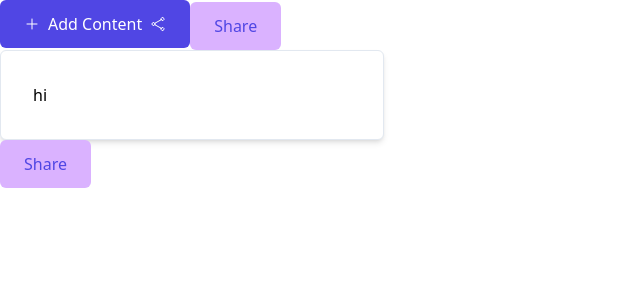
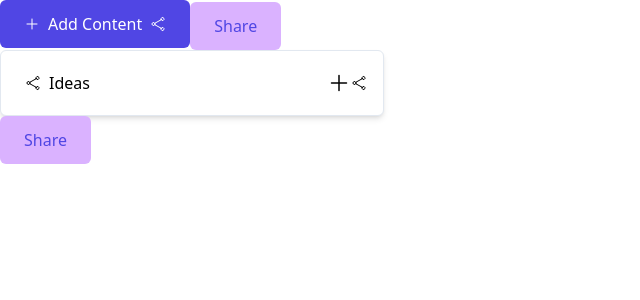
Before and after one commit to Aniiket-Singh/Brainlinks, a React (Vite) app in the folder brainlinks-fe/: page / in a window 1280 px wide. Shown: the top 300 px of the page, without its empty margins (0-640 px from the left). Built offline with nearby package versions, Linux system fonts and the light colour scheme.

Commit message:
card outline done

```diff
--- a/brainlinks-fe/src/components/ui/Card.tsx
+++ b/brainlinks-fe/src/components/ui/Card.tsx
@@ -1,7 +1,19 @@
+import { PlusIcon } from "../../icons/Plusicon"
+import { ShareIcon } from "../../icons/Shareicon"
+
 export const Card = () => {
     return <div>
-        <span  className="p-8 bg-white rounded-md shadow-md border-slate-200 border-1 block max-w-96">
-            hi
-        </span >
+        <span  className="p-4 bg-white rounded-md shadow-md border-slate-200 border-1 block max-w-96">
+            <div className = "flex justify-between">
+                <div className = "flex items-center">
+                    <div className="p-2"><ShareIcon size = "md" /></div>
+                    Ideas
+                </div>
+                <div className = "flex items-center">
+                    <PlusIcon size = "lg"/>
+                    <ShareIcon size = "md" />
+                </div>
+            </div>
+        </span>
     </div>
 }
```
Also changed, not shown: brainlinks-fe/src/App.tsx (+18 -3 lines).
